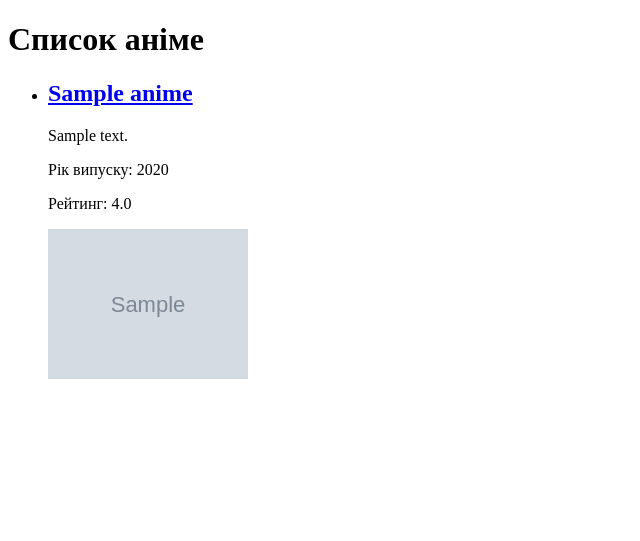
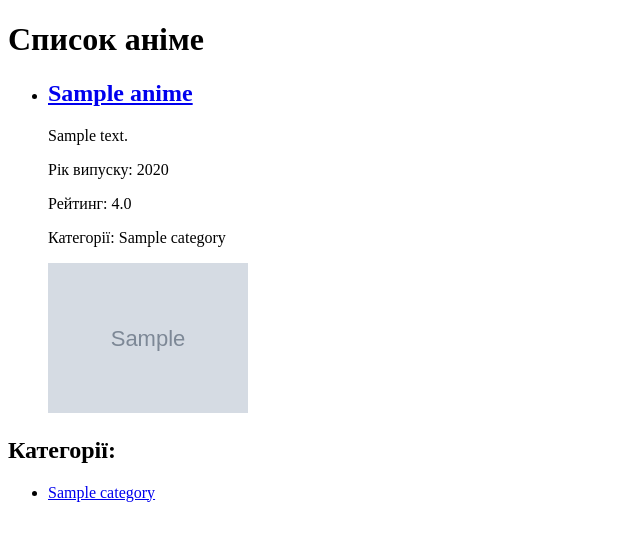
Before and after one commit to Head-Shot-53/anime_website, a Django app: page / in a window 1280 px wide. Shown: the top 541 px of the page, without its empty margins (0-640 px from the left). Run offline with Django 5.2, Linux system fonts and the light colour scheme; tables that the repository leaves empty hold one stand-in row (values such as "Sample post"); grey boxes marked "Sample" are stand-in pictures.

Commit message:
додав елементи, щоб працювало з категоріями

```diff
--- a/anime_list/templates/anime_list/anime_list.html
+++ b/anime_list/templates/anime_list/anime_list.html
@@ -14,11 +14,22 @@
                 <p>{{ anime.description }}</p>
                 <p>Рік випуску: {{ anime.release_year }}</p>
                 <p>Рейтинг: {{ anime.rating }}</p>
+                <p>Категорії:
+                    {% for category in anime.categories.all %}
+                        {{ category.name }}{% if not forloop.last %}, {% endif %}
+                    {% endfor %}
+                </p>
                 {% if anime.image_url %}
                     <img src="{{ anime.image_url }}" alt="{{ anime.title }}" width="200">
                 {% endif %}
             </li>
         {% endfor %}
     </ul>
+    <h2>Категорії:</h2>
+<ul>
+    {% for category in categories %}
+        <li><a href="{% url 'anime_by_category' category.id %}">{{ category.name }}</a></li>
+    {% endfor %}
+</ul>
 </body>
 </html>
```
